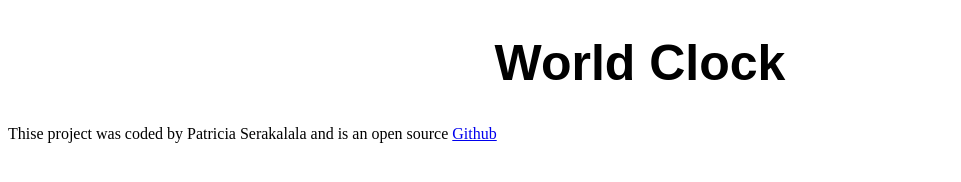
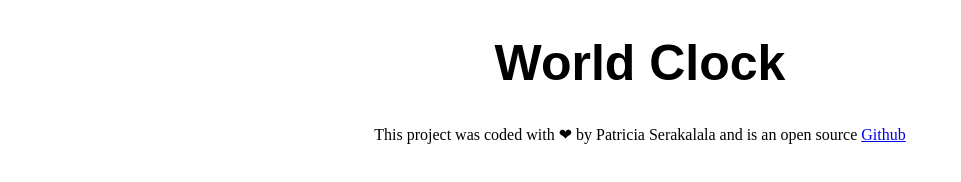
Before and after one commit to Patricia9707/WorldClock-project, a plain HTML site: page index.html in a window 1280 px wide. Shown: the whole page, without its empty margins (0-961 px from the left). Drawn offline with Linux system fonts and the light colour scheme.

Commit message:
Updated my css and added a github link

```diff
--- a/css/Style.css
+++ b/css/Style.css
@@ -3,3 +3,6 @@ text-align: center;
 font-size: 50px;
 font-family: Arial, Helvetica, sans-serif;
 }
+footer {
+    text-align: center;
+}
--- a/index.html
+++ b/index.html
@@ -4,15 +4,15 @@
     <meta charset="UTF-8">
     <meta name="viewport" content="width=device-width, initial-scale=1.0">
     <title>World Clock - Patricia Serakalala</title>
-    <link rel="stylesheet" href="css/Style.css"
+    <link rel="stylesheet" href="css/Style.css"/>
 </head>
 <body>
    <h1>
     World Clock
    </h1>
    <footer>
-    Thise project was coded by Patricia Serakalala and is an open source
-    <a href="#" target="_blank"> Github </a>
+    This project was coded with ❤ by Patricia Serakalala and is an open source
+    <a href="https://github.com/Patricia9707/WorldClock" target="_blank"> Github </a>
    </footer>
    <script src="javascript/index.js"></script>
 </body>
```
